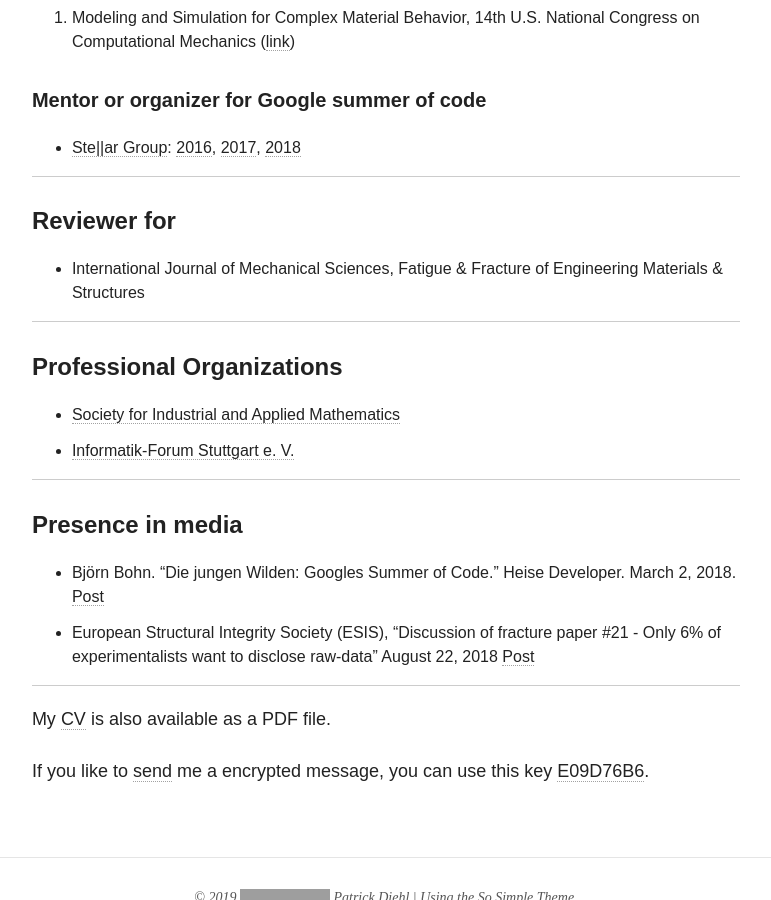
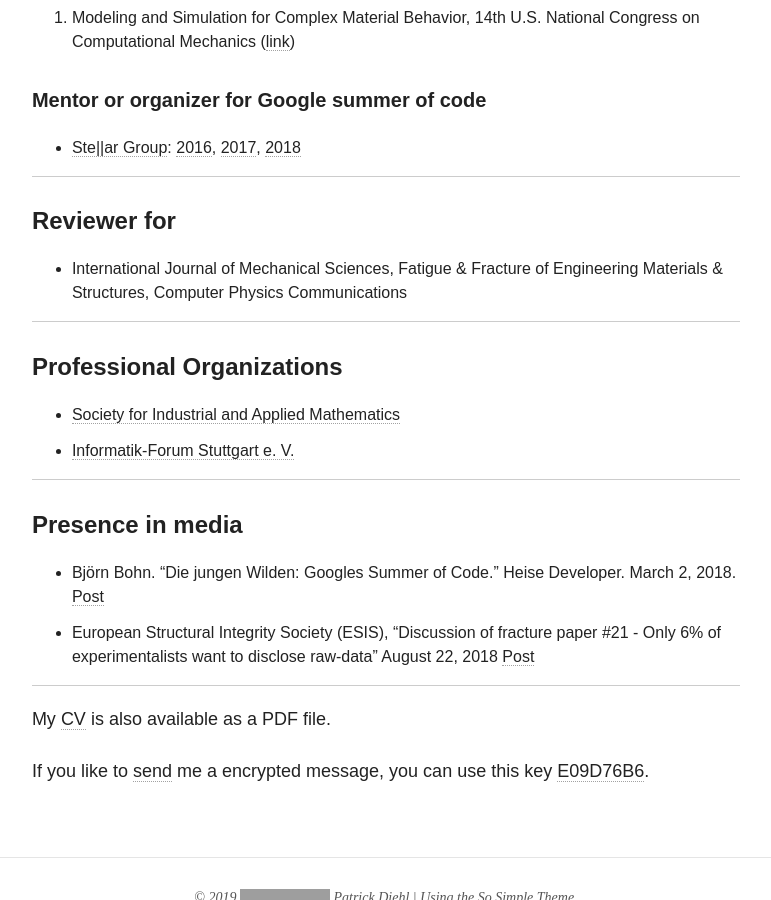
Before and after one commit to diehlpk/diehlpk.github.io, a Jekyll site: the page built from cv/index.md, in a window 1280 px wide and 900 px high, scrolled down 5475 px. Shown: the whole window, without its empty margins (254-1025 px from the left). Built offline with Jekyll 4.4.1, drawn with Linux system fonts in a browser that asks for light colours; nearby versions of some CDN libraries; some web fonts are replaced; grey boxes are pictures that could not be loaded.

Commit message:
Update CV

```diff
--- a/cv/index.md
+++ b/cv/index.md
@@ -157,7 +157,7 @@
 
 #### Reviewer for
 
-* International Journal of Mechanical Sciences, Fatigue & Fracture of Engineering Materials & Structures
+* International Journal of Mechanical Sciences, Fatigue & Fracture of Engineering Materials & Structures, Computer Physics Communications
 
 ---
 
```
